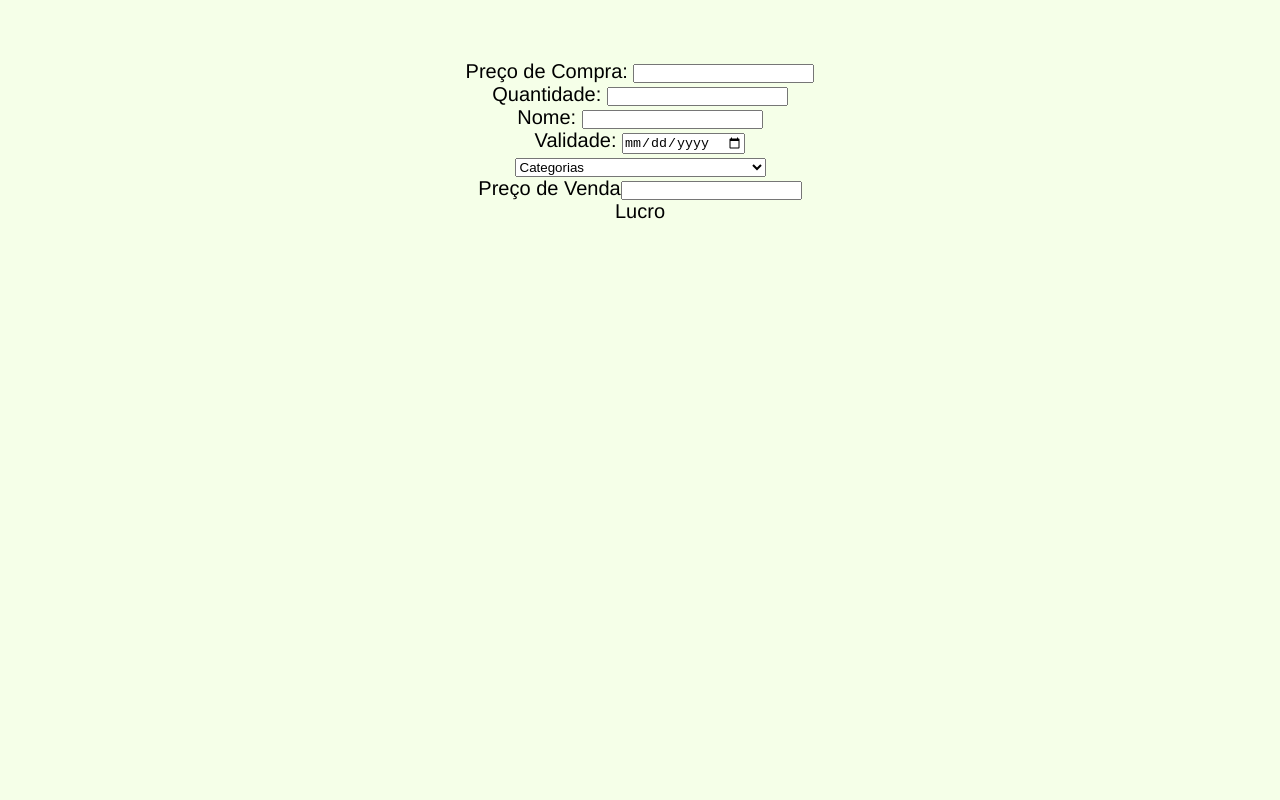
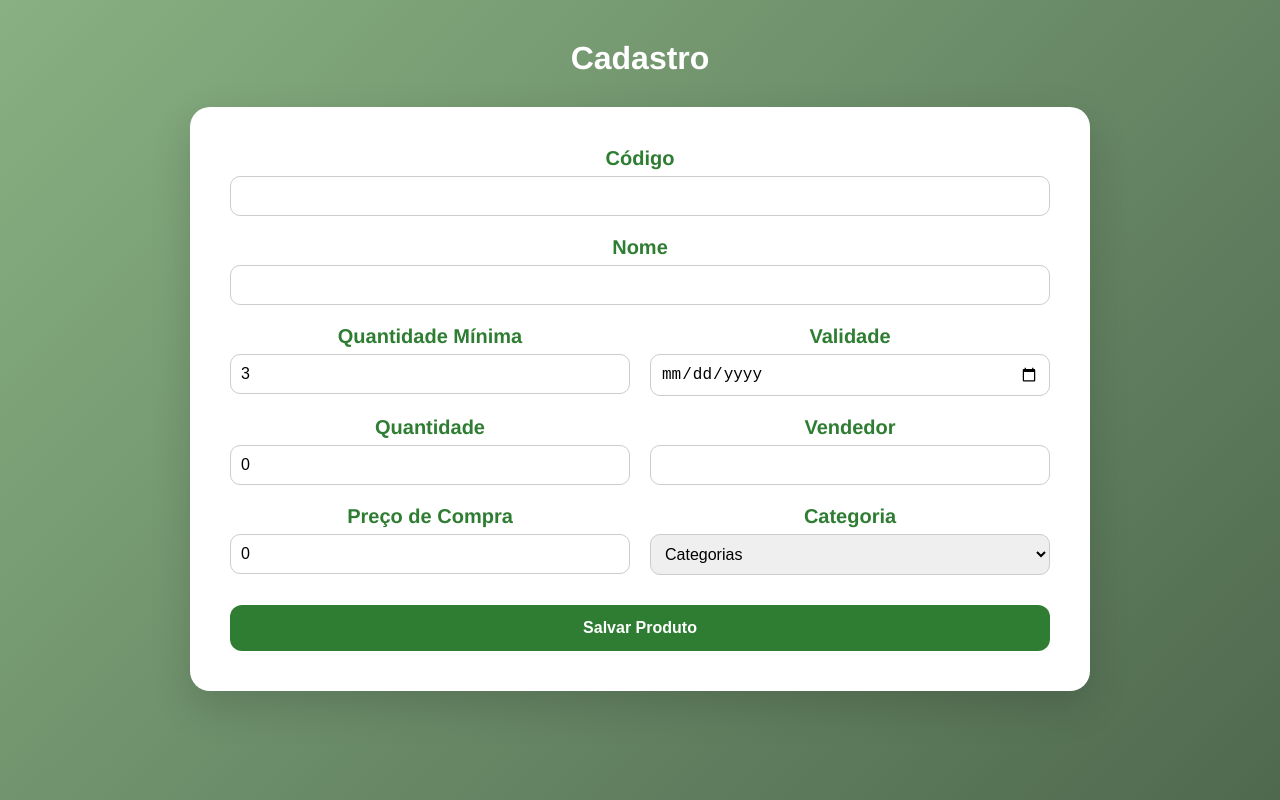
Before and after one commit to raquelvivi/AppCaixaFront, a Vue app: page /DashboardView in a window 1280 px wide. Built offline with nearby package versions, Linux system fonts and the light colour scheme.

Commit message:
formulario front

```diff
--- a/src/DashBoardView.vue
+++ b/src/DashBoardView.vue
@@ -10,53 +10,63 @@
 
         </header> -->
 
-        <div>
-            <ul>
-                <li><label for="">Preço de Compra: </label><input v-model='produto' type="text"></li>
-                <li><label for="">Quantidade: </label><input type="text"></li>
-                <li><label for="">Nome: </label><input type="text"></li>
-                <li><label for="">Validade: </label><input type="date"></li>
-                <li>
-                    <select name="Categoria" id="categoria" onchange="selecaoSelect()">
-                        <option value="none">Categorias</option>
+        <p class="titulo">Cadastro</p>
 
-                        <!-- 🌱 Hortifruti / Plantas comestíveis -->
-                        <option value="frutas">Frutas</option>
-                        <option value="verduras">Verduras</option>
-                        <option value="folhas">Folhas</option>
-                        <option value="raizes">Raízes</option>
+        <div class="caixa">
+  <div class="form-grid">
 
-                        <!-- 🥩 Carnes e relacionados -->
-                        <option value="boi">Carnes Bovinas</option>
-                        <option value="porco">Carnes Suínas</option>
-                        <option value="aves">Aves</option>
-                        <option value="peixes">Peixes</option>
-                        <option value="industrializadas">Carnes Industrializadas</option>
+    <div class="form-group grande">
+      <label>Código</label>
+      <input v-model="codigo" type="text">
+    </div>
 
-                        <!-- 🧂 Temperos e condimentos -->
-                        <option value="temperos">Temperos</option>
+    <div class="form-group grande">
+      <label>Nome</label>
+      <input v-model="nome" type="text">
+    </div>
 
-                        <!-- 🛒 Produtos de prateleira -->
-                        <option value="graos">Grãos</option>
-                        <option value="cereais">Cereais (arroz, milho de pipoca, aveia)</option>
-                        <option value="farinhas">Farinhas e derivados</option>
-                        <option value="massas">Massas</option>
-                        <option value="enlatados">Enlatados e conservas</option>
-                        <option value="doces">Doces</option>
+    <div class="form-group">
+      <label>Quantidade Mínima</label>
+      <input v-model="qMinimo" type="number">
+    </div>
 
-                        <!-- 🍦 Itens de freezer / sorvetes -->
-                        <option value="sorvete">Sorvetes</option>
-                        <option value="polpas">Polpas de fruta congeladas</option>
+    <div class="form-group">
+      <label>Validade</label>
+      <input v-model="validade" type="date">
+    </div>
 
-                        <option value="outros">Outros</option>
-                    </select>
+    <div class="form-group">
+      <label>Quantidade</label>
+      <input v-model="qAtual" type="number">
+    </div>
 
-                </li>
-            </ul>
-        </div>
+    <div class="form-group">
+      <label>Vendedor</label>
+      <input v-model="vendedor" type="text">
+    </div>
 
-        <label for="">Preço de Venda</label><input type="text">
-        <p>Lucro</p>
+    <div class="form-group">
+      <label>Preço de Compra</label>
+      <input v-model="precoCompra" type="text">
+    </div>
+
+    <div class="form-group">
+      <label>Categoria</label>
+      <select>
+        <option value="none">Categorias</option>
+        <option value="frutas">Frutas</option>
+        <option value="verduras">Verduras</option>
+        <option value="graos">Grãos</option>
+        <option value="outros">Outros</option>
+      </select>
+    </div>
+
+  </div>
+
+  <button class="btnSalvar">Salvar Produto</button>
+</div>
+
+
 
 
     </main>
@@ -80,6 +90,13 @@ export default {
 
   data() {
     return {
+      vendedor: '',
+      codigo: '',
+      precoCompra: 0,
+      validade: '',
+      qMinimo: 3,
+      qAtual: 0,
+
       produto: "", //7898912284129
       quant: "1",
       valor: 0,
@@ -114,27 +131,86 @@ export default {
 
 </script>
 
-<style>
-#app {
-    font-family: Avenir, Helvetica, Arial, sans-serif;
-    -webkit-font-smoothing: antialiased;
-    -moz-osx-font-smoothing: grayscale;
-    text-align: center;
-    margin-top: 60px;
-    font-size: 20px;
+<style scoped>
+main {
+  min-height: 100vh;
+  padding: 40px 0;
+  display: flex;
+  flex-direction: column;
+  align-items: center;
 
+  background: linear-gradient(135deg, #88b082, #4f694f);
 }
 
-.inputProdut {
-    width: 70%;
-    height: 8vh;
-    font-size: 25px;
-    border: none;
-    border-bottom: var(--colorVerde) 2px solid;
-    border-radius: 10px;
-    /* outline: none; */
-    transition: all 0.2s;
-    box-shadow: 2px 2px 15px rgba(0, 0, 0, 0.5);
-    margin-top: 20px;
+.titulo {
+  font-size: 32px;
+  font-weight: bold;
+  color: white;
+  margin-bottom: 30px;
 }
+
+.caixa {
+  width: 80%;
+  max-width: 900px;
+  background: white;
+  padding: 40px;
+  border-radius: 20px;
+  box-shadow: 0 15px 40px rgba(0,0,0,0.15);
+}
+
+.form-grid {
+  display: grid;
+  grid-template-columns: 1fr 1fr;
+  gap: 20px;
+}
+
+.form-group {
+  display: flex;
+  flex-direction: column;
+}
+
+.grande {
+  grid-column: span 2;
+}
+
+label {
+  margin-bottom: 6px;
+  font-weight: 600;
+  color: #2e7d32;
+}
+
+input, select {
+  padding: 10px;
+  border-radius: 10px;
+  border: 1px solid #ccc;
+  font-size: 16px;
+  transition: 0.2s;
+}
+
+input:focus, select:focus {
+  outline: none;
+  border-color: #4caf50;
+  box-shadow: 0 0 0 3px rgba(76,175,80,0.2);
+}
+
+.btnSalvar {
+  margin-top: 30px;
+  width: 100%;
+  padding: 14px;
+  background: #2e7d32;
+  color: white;
+  border: none;
+  border-radius: 12px;
+  font-size: 16px;
+  font-weight: bold;
+  cursor: pointer;
+  transition: 0.3s;
+}
+
+.btnSalvar:hover {
+  background: #1b5e20;
+  transform: translateY(-2px);
+}
+
+
 </style>
```
